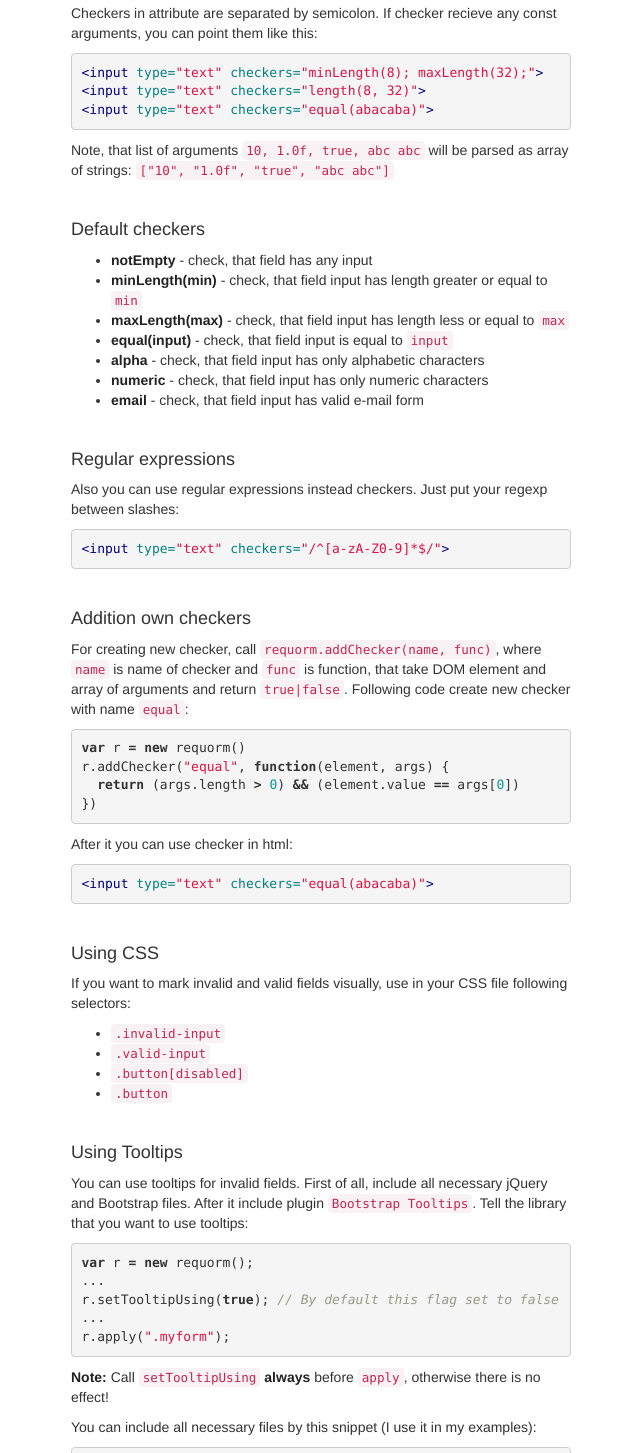
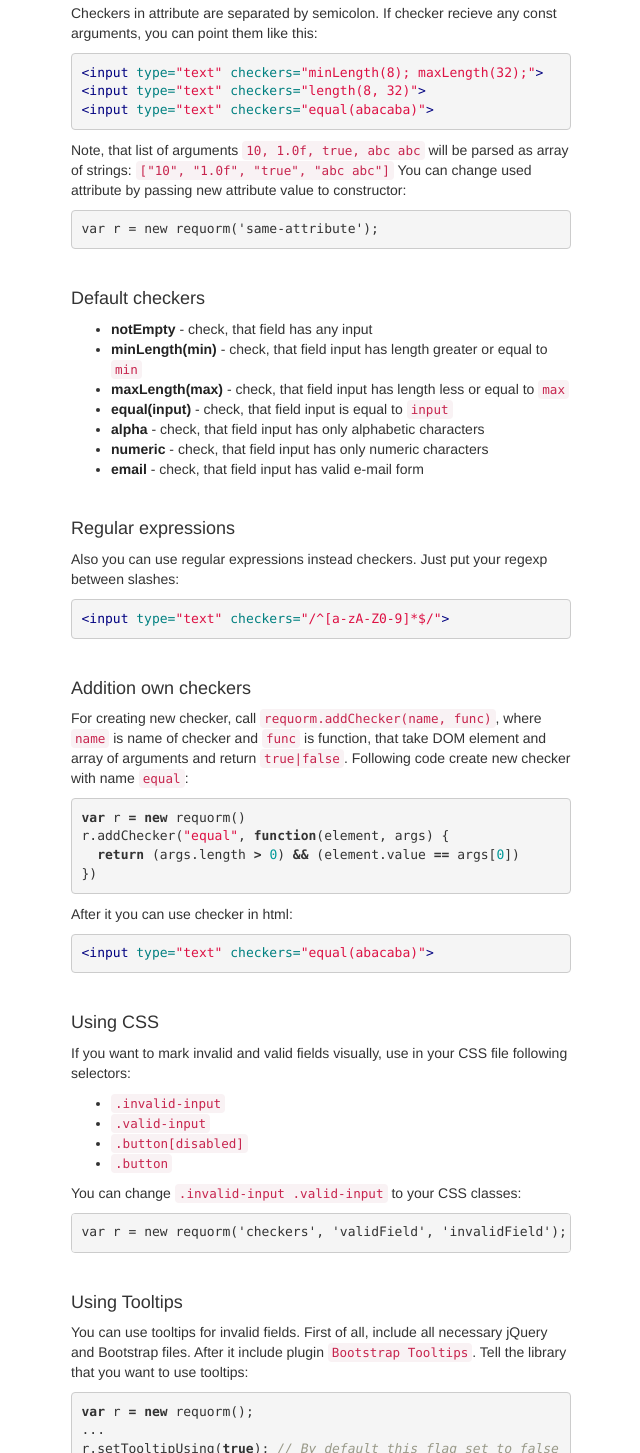
Before and after one commit to asaskevich/requorm.js, a plain HTML site: page index.html in a window 1280 px wide. Shown: the part 3334-4787 px from the top of the page, without its empty margins (499-1139 px from the left). Drawn offline with nearby package versions, Linux system fonts and the light colour scheme.

Commit message:
Version 0.1.1

```diff
--- a/index.html
+++ b/index.html
@@ -228,7 +228,9 @@ $ bower install requorm.js
 <span class="nt">&lt;input</span> <span class="na">type=</span><span class="s">"text"</span> <span class="na">checkers=</span><span class="s">"equal(abacaba)"</span><span class="nt">&gt;</span>
 </pre></div>
 
-<p>Note, that list of arguments <code>10, 1.0f, true, abc abc</code> will be parsed as array of strings: <code>["10", "1.0f", "true", "abc abc"]</code></p>
+<p>Note, that list of arguments <code>10, 1.0f, true, abc abc</code> will be parsed as array of strings: <code>["10", "1.0f", "true", "abc abc"]</code>
+You can change used attribute by passing new attribute value to constructor:</p>
+<div class="highlight highlight-js"><pre><span class="pl-s">var</span> r <span class="pl-k">=</span> <span class="pl-k">new</span> <span class="pl-en">requorm</span>(<span class="pl-s1"><span class="pl-pds">'</span>same-attribute<span class="pl-pds">'</span></span>);</pre></div>
 <br>
 <h4>
 <a name="default-checkers" class="anchor" href="#default-checkers"><span class="octicon octicon-link"></span></a>Default checkers</h4>
@@ -287,6 +289,8 @@ $ bower install requorm.js
 <li><code>.button[disabled]</code></li>
 <li><code>.button</code></li>
 </ul>
+<p>You can change <code>.invalid-input .valid-input</code> to your CSS classes:</p>
+<div class="highlight highlight-js"><pre><span class="pl-s">var</span> r <span class="pl-k">=</span> <span class="pl-k">new</span> <span class="pl-en">requorm</span>(<span class="pl-s1"><span class="pl-pds">'</span>checkers<span class="pl-pds">'</span></span>, <span class="pl-s1"><span class="pl-pds">'</span>validField<span class="pl-pds">'</span></span>, <span class="pl-s1"><span class="pl-pds">'</span>invalidField<span class="pl-pds">'</span></span>);</pre></div>
 <br>
 <h4>
 <a name="user-content-using-tooltips" class="anchor" href="#using-tooltips" aria-hidden="true"><span class="octicon octicon-link"></span></a>Using Tooltips</h4>
```
